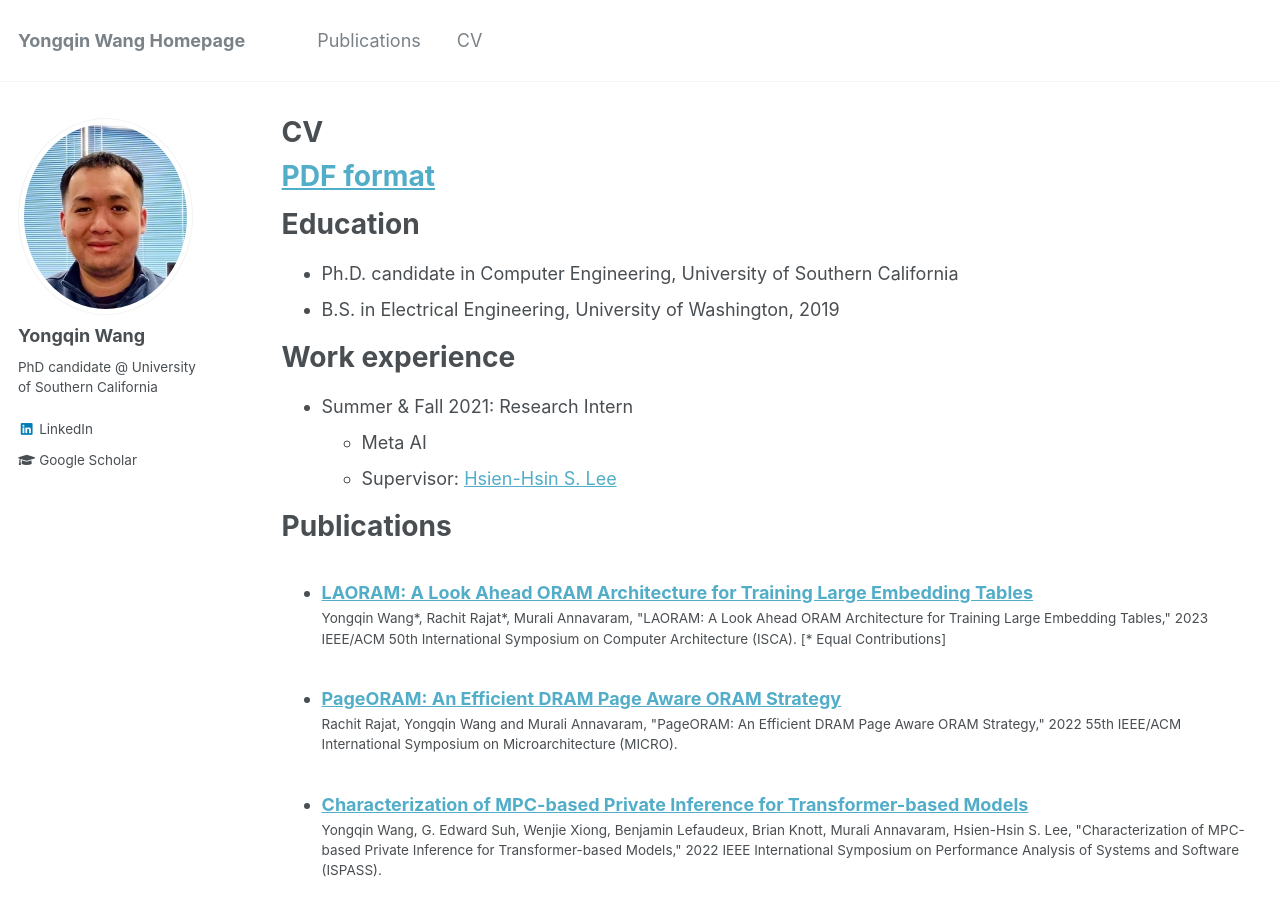
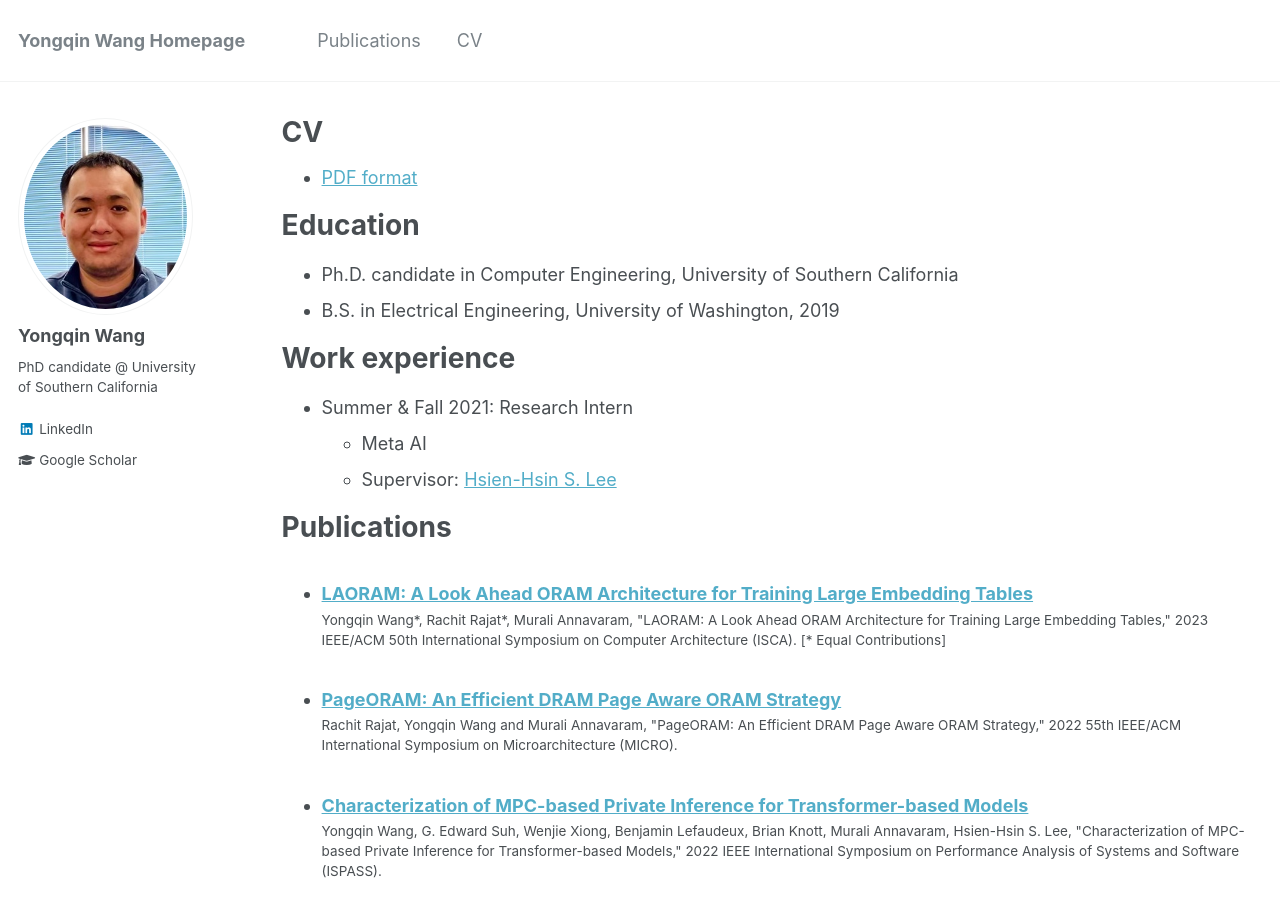
Before and after one commit to iihihiuh/yongqin.github.io, a Jekyll site: the page built from _pages/cv.md, in a window 1280 px wide and 900 px high. Built offline with Jekyll 4.4.1, drawn with Linux system fonts in a browser that asks for light colours.

Commit message:
change cv section

```diff
--- a/_pages/cv.md
+++ b/_pages/cv.md
@@ -9,8 +9,8 @@ redirect_from:
 
 {% include base_path %}
 
-[PDF format](https://iihihiuh.github.io/yongqin.github.io//files/Yongqin_Wang_CV.docx.pdf)
-======
+* [PDF format](https://iihihiuh.github.io/yongqin.github.io//files/Yongqin_Wang_CV.docx.pdf)
+
 
 Education
 ======
```
